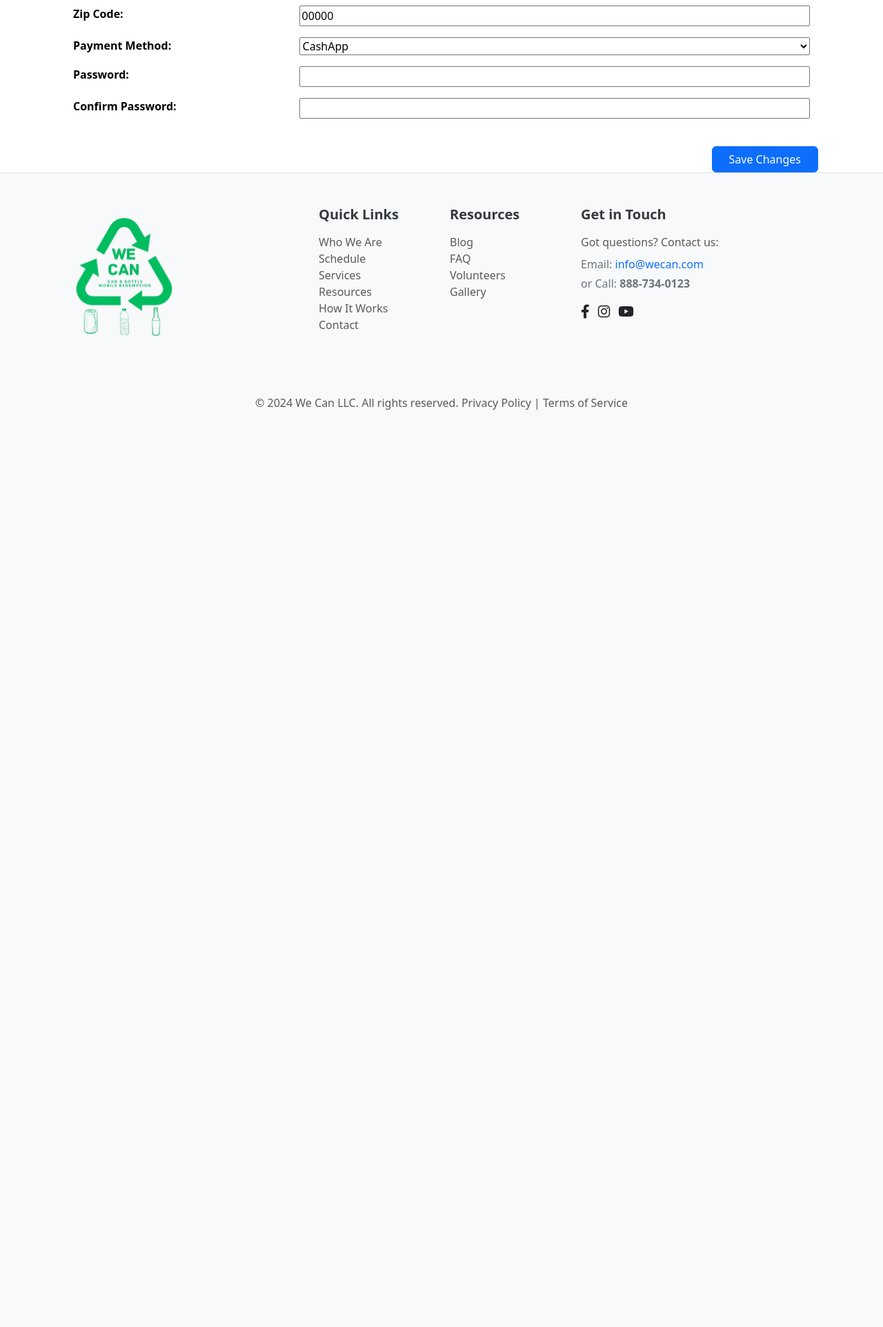
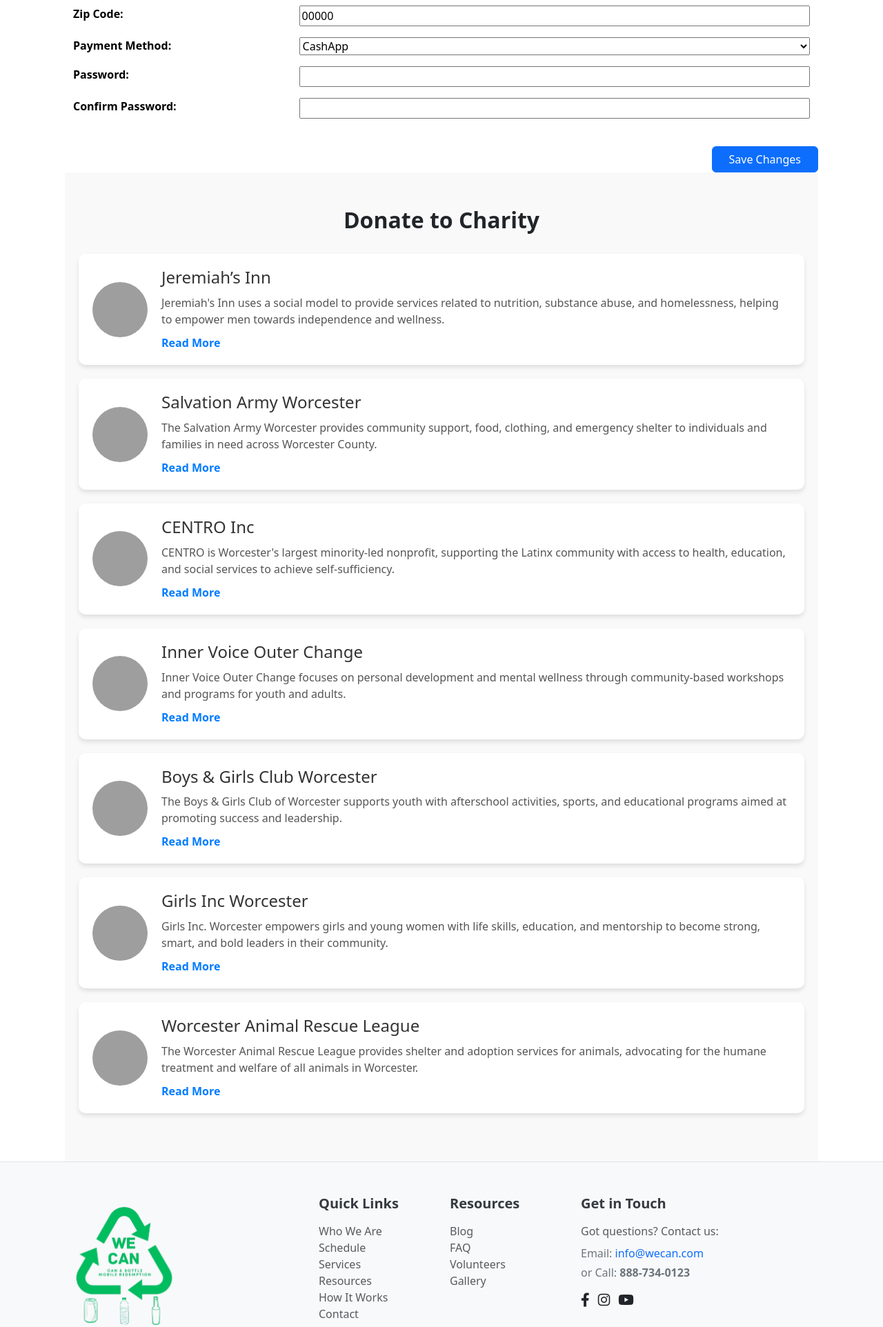
Before and after one commit to Gitesh307/WeCan, a Django app: template homepage/templates/settings.html in a window 1280 px wide. Shown: the part 700-2624 px from the top of the page at 69% size. Before the commit the page ends 1294 px from the top, so only its background shows below. Run offline with Django 5.2, Linux system fonts and the light colour scheme; the template is opened without the code that fills it: values that come from a table or form of the project are taken from there, others are empty; grey boxes are pictures that could not be loaded.

Commit message:
charity section

```diff
--- a/homepage/templates/settings.html
+++ b/homepage/templates/settings.html
@@ -1,5 +1,5 @@
 {% extends 'base.html' %}
-
+{% load static %}
 {% block title %}
 My Account Information
 {% endblock %}
@@ -122,6 +122,93 @@
         <button type="submit" class="btn btn-primary px-4">Save Changes</button>
     </div>
 </form>
+    <div class="charity-section">
+    <h2 class="charity-title">Donate to Charity</h2>
+
+    <!-- Charity 1: Jeremiah’s Inn -->
+    <div class="charity-card">
+        <div class="charity-logo">
+            <img src="{% static 'img/JeremiahsInnLogo.jpg' %}" alt="Jeremiah’s Inn Logo">
+        </div>
+        <div class="charity-content">
+            <h3>Jeremiah’s Inn</h3>
+            <p>Jeremiah's Inn uses a social model to provide services related to nutrition, substance abuse, and homelessness, helping to empower men towards independence and wellness.</p>
+            <a href="https://www.jeremiahsinn.org/" class="read-more-link" target="_blank">Read More</a>
+        </div>
+    </div>
+
+    <!-- Charity 2: Salvation Army Worcester -->
+    <div class="charity-card">
+        <div class="charity-logo">
+            <img src="{% static 'img/Salvation Army.png' %}" alt="Salvation Army Worcester Logo">
+        </div>
+        <div class="charity-content">
+            <h3>Salvation Army Worcester</h3>
+            <p>The Salvation Army Worcester provides community support, food, clothing, and emergency shelter to individuals and families in need across Worcester County.</p>
+            <a href="https://massachusetts.salvationarmy.org/MA/Worcester" class="read-more-link" target="_blank">Read More</a>
+        </div>
+    </div>
+
+    <!-- Charity 3: CENTRO Inc -->
+    <div class="charity-card">
+        <div class="charity-logo">
+            <img src="{% static 'img/Centro.png' %}" alt="CENTRO Inc Logo">
+        </div>
+        <div class="charity-content">
+            <h3>CENTRO Inc</h3>
+            <p>CENTRO is Worcester's largest minority-led nonprofit, supporting the Latinx community with access to health, education, and social services to achieve self-sufficiency.</p>
+            <a href="https://www.centroinc.org/" class="read-more-link" target="_blank">Read More</a>
+        </div>
+    </div>
+
+    <!-- Charity 4: Inner Voice Outer Change -->
+    <div class="charity-card">
+        <div class="charity-logo">
+            <img src="{% static 'img/IVOC.jpeg' %}" alt="Inner Voice Outer Change Logo">
+        </div>
+        <div class="charity-content">
+            <h3>Inner Voice Outer Change</h3>
+            <p>Inner Voice Outer Change focuses on personal development and mental wellness through community-based workshops and programs for youth and adults.</p>
+            <a href="https://innervoiceouterchange.org/" class="read-more-link" target="_blank">Read More</a>
+        </div>
+    </div>
+
+    <!-- Charity 5: Boys & Girls Club Worcester -->
+    <div class="charity-card">
+        <div class="charity-logo">
+            <img src="{% static 'img/BGCW.jpeg' %}" alt="Boys & Girls Club Worcester Logo">
+        </div>
+        <div class="charity-content">
+            <h3>Boys & Girls Club Worcester</h3>
+            <p>The Boys & Girls Club of Worcester supports youth with afterschool activities, sports, and educational programs aimed at promoting success and leadership.</p>
+            <a href="https://www.bgcworcester.org/" class="read-more-link" target="_blank">Read More</a>
+        </div>
+    </div>
+
+    <!-- Charity 6: Girls Inc Worcester -->
+    <div class="charity-card">
+        <div class="charity-logo">
+            <img src="{% static 'img/girlsinworc.png' %}" alt="Girls Inc Worcester Logo">
+        </div>
+        <div class="charity-content">
+            <h3>Girls Inc Worcester</h3>
+            <p>Girls Inc. Worcester empowers girls and young women with life skills, education, and mentorship to become strong, smart, and bold leaders in their community.</p>
+            <a href="https://www.girlsincworcester.org/" class="read-more-link" target="_blank">Read More</a>
+        </div>
+    </div>
+
+    <!-- Charity 7: Worcester Animal Rescue League -->
+    <div class="charity-card">
+        <div class="charity-logo">
+            <img src="{% static 'img/WARL.png' %}" alt="Worcester Animal Rescue League Logo">
+        </div>
+        <div class="charity-content">
+            <h3>Worcester Animal Rescue League</h3>
+            <p>The Worcester Animal Rescue League provides shelter and adoption services for animals, advocating for the humane treatment and welfare of all animals in Worcester.</p>
+            <a href="https://worcesterarl.org/" class="read-more-link" target="_blank">Read More</a>
+        </div>
+    </div>
+</div>
 </div>
 
 <style>
@@ -136,5 +223,83 @@
         padding: 8px 12px;
         border-top: none;
     }
+     .charity-section {
+        padding: 50px 20px;
+        background-color: #f9f9f9;
+    }
+
+    .charity-title {
+        text-align: center;
+        font-size: 2rem;
+        font-weight: bold;
+        margin-bottom: 30px;
+    }
+
+    .charity-card {
+        display: flex;
+        align-items: center;
+        background-color: #fff;
+        border-radius: 10px;
+        box-shadow: 0 4px 6px rgba(0, 0, 0, 0.1);
+        margin-bottom: 20px;
+        padding: 20px;
+        transition: all 0.3s ease;
+    }
+
+    .charity-card:hover {
+        transform: translateY(-5px);
+        box-shadow: 0 8px 12px rgba(0, 0, 0, 0.1);
+    }
+
+    .charity-logo {
+        width: 80px;
+        height: 80px;
+        border-radius: 50%;
+        overflow: hidden;
+        flex-shrink: 0;
+        margin-right: 20px;
+    }
+
+    .charity-logo img {
+        width: 100%;
+        height: 100%;
+        object-fit: cover;
+    }
+
+    .charity-content {
+        flex: 1;
+    }
+
+    .charity-content h3 {
+        font-size: 1.5rem;
+        margin-bottom: 10px;
+        color: #333;
+    }
+
+    .charity-content p {
+        font-size: 1rem;
+        color: #555;
+        margin-bottom: 10px;
+    }
+
+    .read-more-link {
+        color: #007bff;
+        text-decoration: none;
+        font-weight: bold;
+    }
+
+    .read-more-link:hover {
+        text-decoration: underline;
+    }
+    @media (max-width: 768px) {
+    .charity-card {
+        flex-direction: column;
+        text-align: center;
+    }
+
+    .charity-logo {
+        margin-bottom: 20px;
+    }
+}
 </style>
 {% endblock %}
```
